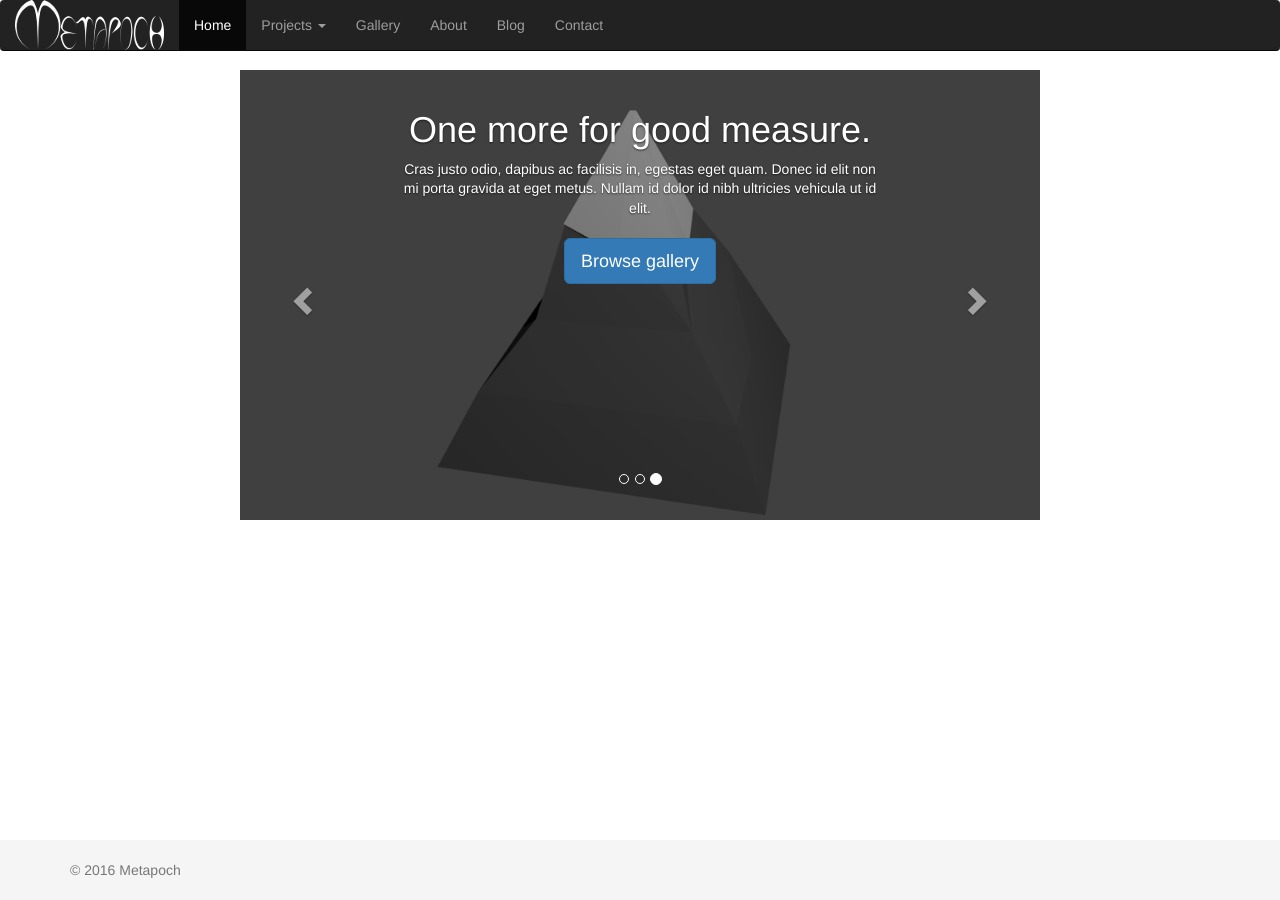
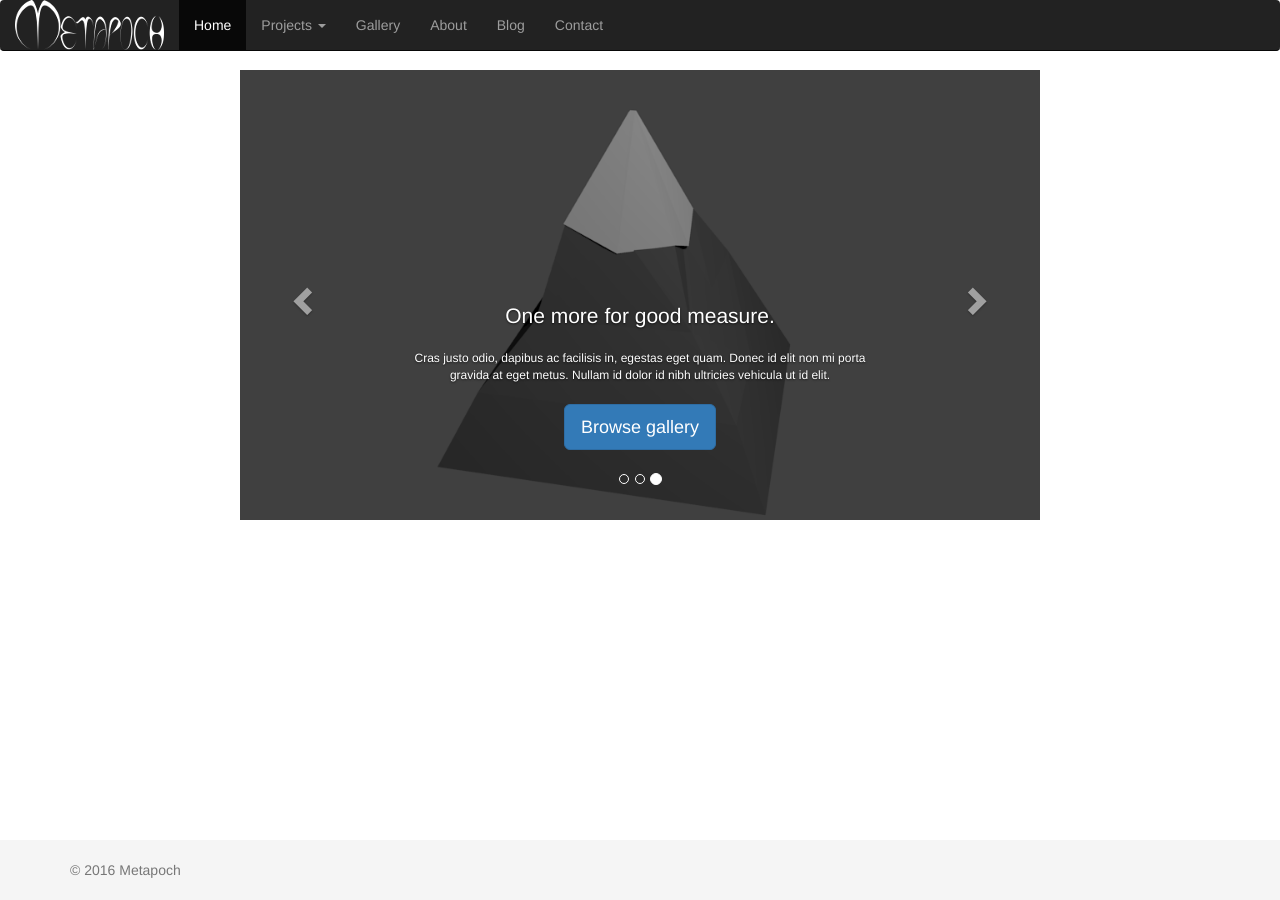
Before and after one commit to metapoch/metapoch.github.io, a Jekyll site: the page built from index.html, in a window 1280 px wide. Built offline with Jekyll 4.4.1, drawn with Linux system fonts in a browser that asks for light colours.

Commit message:
tweak text

```diff
--- a/css/navcss.css
+++ b/css/navcss.css
@@ -66,7 +66,6 @@ body {
 }
 /* Since positioning the image, we need to help out the caption */
 .carousel-caption {
-  top: 0;
   z-index: 10;
 }
 
@@ -131,6 +130,7 @@ body {
   /* Bump up size of carousel content */
   .carousel-caption p {
     margin-bottom: 20px;
+    font-size: 21px;
     line-height: 1.4;
   }
 
@@ -144,3 +144,19 @@ body {
     margin-top: 120px;
   }
 }
+
+@media (min-width: 360px) {
+  /* Bump up size of carousel content */
+  /* Bump up size of carousel content */
+  .carousel-caption h1 {
+    margin-bottom: 20px;
+    font-size: 21px;
+    line-height: 1.4;
+  }
+
+  .carousel-caption p {
+    margin-bottom: 20px;
+    font-size: 12px;
+    line-height: 1.4;
+  }
+}
```
